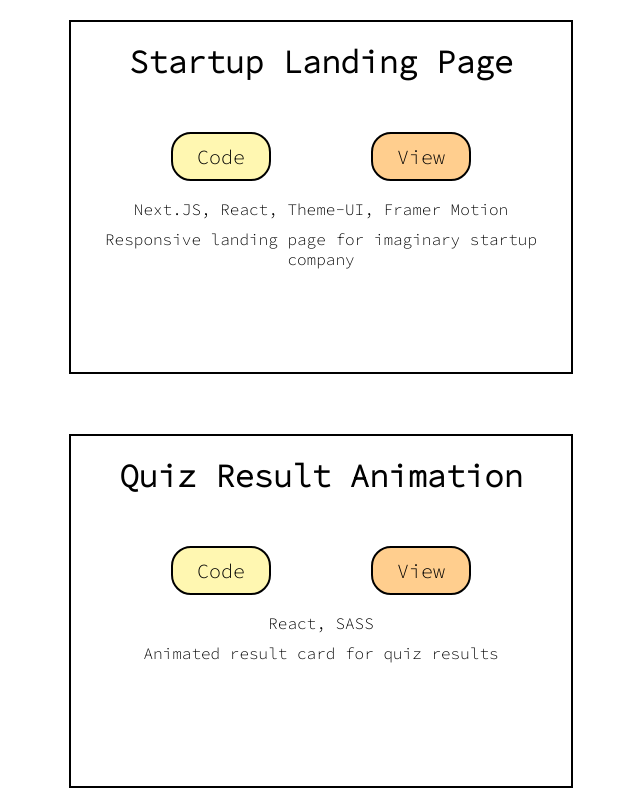
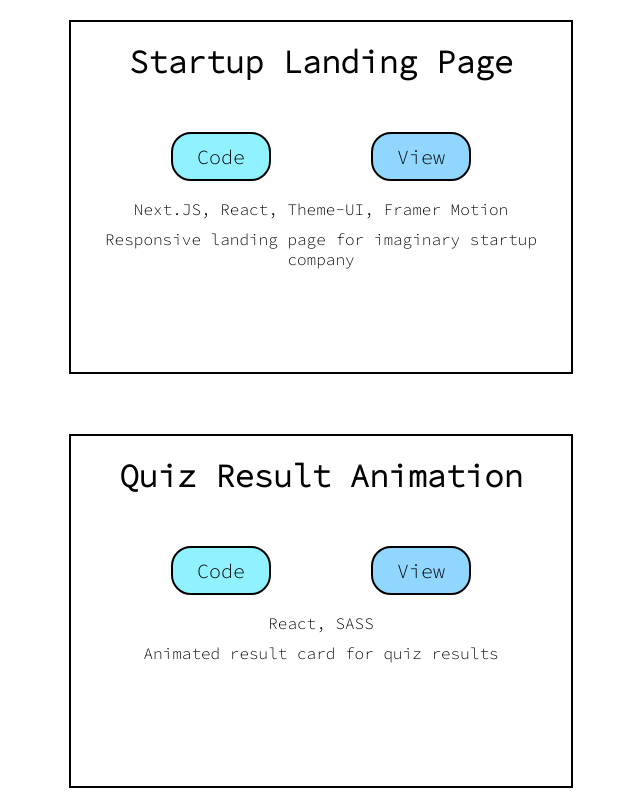
Before and after one commit to e-c-e-m/ecem-portfolio, a React (Create React App) app: page / in a window 1280 px wide. Shown: the part 880-1680 px from the top of the page, without its empty margins (319-959 px from the left). Built offline with nearby package versions, Linux system fonts and the light colour scheme.

Commit message:
Changed scss

```diff
--- a/src/components/LeftSide/leftside.scss
+++ b/src/components/LeftSide/leftside.scss
@@ -32,7 +32,7 @@
 }
 
 .darkToggleBtn {
-  @include toggleBtn(black, $lilac, $lilac-hover);
+  @include toggleBtn(black, $white, $white-hover);
 }
 
 .homeBtn {
--- a/src/components/Project/project.scss
+++ b/src/components/Project/project.scss
@@ -26,31 +26,11 @@
 }
 
 .codeBtn {
-  margin-top: 50px;
-  font-size: 20px;
-  width: 100px;
-  padding: 10px 0px;
-  border: 2px solid black;
-  background-color: rgb(255, 247, 177);
-  border-radius: 20px;
-  &:hover {
-    background-color: rgb(253, 249, 209);
-    cursor: pointer;
-  }
+  @include projectBtn(100px, black, $light-blue, $light-blue-hover);
 }
 
 .viewBtn {
-  margin-top: 50px;
-  font-size: 20px;
-  width: 100px;
-  padding: 10px 0px;
-  border: 2px solid black;
-  background-color: rgb(255, 206, 142);
-  border-radius: 20px;
-  &:hover {
-    background-color: rgb(255, 218, 170);
-    cursor: pointer;
-  }
+  @include projectBtn(100px, black, $light-blue-2, $light-blue-hover-2);
 }
 
 .technologiesText {
--- a/src/sass/abstracts/_mixins.scss
+++ b/src/sass/abstracts/_mixins.scss
@@ -51,3 +51,18 @@
     width: 500px;
   }
 }
+
+@mixin projectBtn($width, $color, $background-color, $hover) {
+  margin-top: 50px;
+  font-size: 20px;
+  width: $width;
+  padding: 10px 0px;
+  border: 2px solid black;
+  background-color: $background-color;
+  color: $color;
+  border-radius: 20px;
+  &:hover {
+    background-color: $hover;
+    cursor: pointer;
+  }
+}
--- a/src/sass/abstracts/_variables.scss
+++ b/src/sass/abstracts/_variables.scss
@@ -4,6 +4,9 @@ $white-background: rgb(255, 255, 255);
 
 $light-blue: rgb(144, 242, 255);
 $light-blue-hover: rgb(196, 248, 255);
+
+$light-blue-2: rgb(144, 214, 255);
+$light-blue-hover-2: rgb(162, 221, 255);
 
 $light-orange: rgb(255, 206, 142);
 $light-orange-hover: rgb(255, 218, 170);
@@ -14,4 +17,7 @@ $light-yellow-hover: rgb(253, 249, 209);
 $lilac: rgb(221, 184, 255);
 $lilac-hover: rgb(231, 206, 255);
 
+$white: rgb(255, 255, 255);
+$white-hover: rgb(236, 236, 236);
+
 $text-highlight: rgb(255, 247, 177);
```
